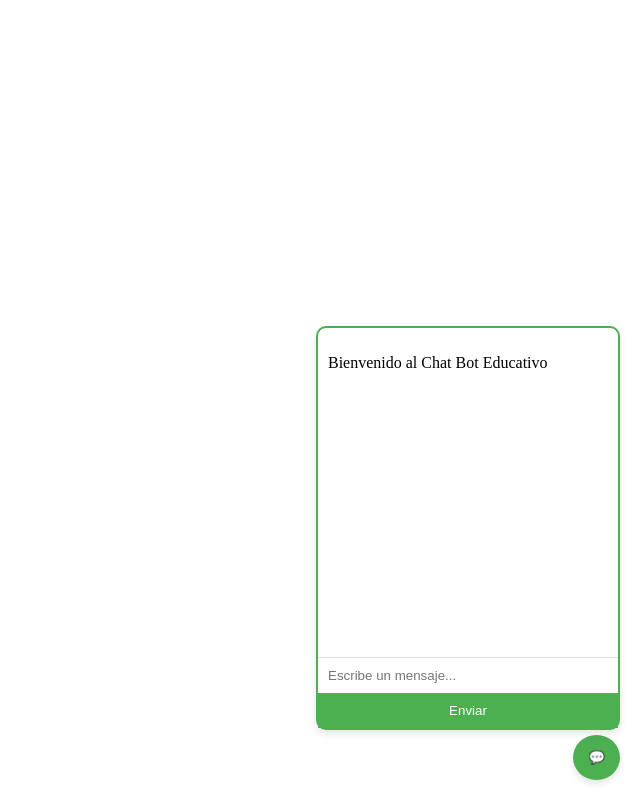
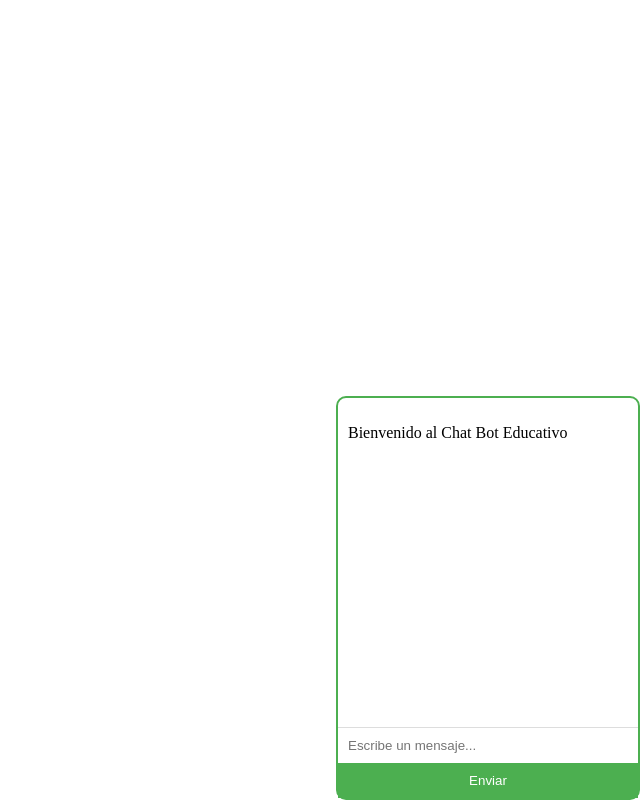
Before and after one commit to hiuzv/Tesis, a Flask app: template templates/chat.html in a window 1280 px wide. Shown: the whole page, without its empty margins (640-1280 px from the left). Run offline with Flask 3, Linux system fonts and the light colour scheme; the template is opened without the code that fills it, so the values that code supplies are empty.

Commit message:
new front 2

```diff
--- a/templates/chat.html
+++ b/templates/chat.html
@@ -5,26 +5,11 @@
     <meta name="viewport" content="width=device-width, initial-scale=1.0">
     <title>Chat Emergente con GPT</title>
     <style>
-        /* Estilos para el botón flotante de chat */
-        #chat-button {
+        /* Estilos para el chat */
+        #chat-window {
             position: fixed;
-            bottom: 20px;
-            right: 20px;
-            background-color: #4CAF50;
-            color: white;
-            border: none;
-            padding: 15px;
-            border-radius: 50%;
-            cursor: pointer;
-            box-shadow: 0px 4px 6px rgba(0, 0, 0, 0.1);
-        }
-
-        /* Ventana de chat oculta por defecto */
-        #chat-window {
-            display: none; /* Inicialmente oculto */
-            position: fixed;
-            bottom: 70px;
-            right: 20px;
+            bottom: 0;
+            right: 0;
             width: 300px;
             height: 400px;
             border: 2px solid #4CAF50;
@@ -32,7 +17,6 @@
             background-color: white;
             display: flex;
             flex-direction: column;
-            box-shadow: 0px 4px 8px rgba(0, 0, 0, 0.1);
         }
 
         #chat-log {
@@ -59,9 +43,6 @@
 </head>
 <body>
 
-    <!-- Botón flotante de chat -->
-    <button id="chat-button">💬</button>
-
     <!-- Ventana de chat -->
     <div id="chat-window">
         <div id="chat-log">
@@ -71,19 +52,8 @@
         <button id="send-message">Enviar</button>
     </div>
 
-    <!-- Script para manejar el chat emergente y funcionalidad -->
+    <!-- Script para manejar el chat y los llamados al backend Flask -->
     <script type="text/javascript">
-        // Mostrar/ocultar la ventana de chat cuando se hace clic en el botón de chat
-        document.getElementById("chat-button").addEventListener("click", function() {
-            var chatWindow = document.getElementById("chat-window");
-            if (chatWindow.style.display === "none") {
-                chatWindow.style.display = "flex";
-            } else {
-                chatWindow.style.display = "none";
-            }
-        });
-
-        // Manejar el envío de mensajes
         document.getElementById("send-message").addEventListener("click", function() {
             var prompt = document.getElementById("chat-input").value;
             if (prompt.trim() === "") return;
```
Also changed, not shown: templates/index.html (added, +25 -0 lines).
